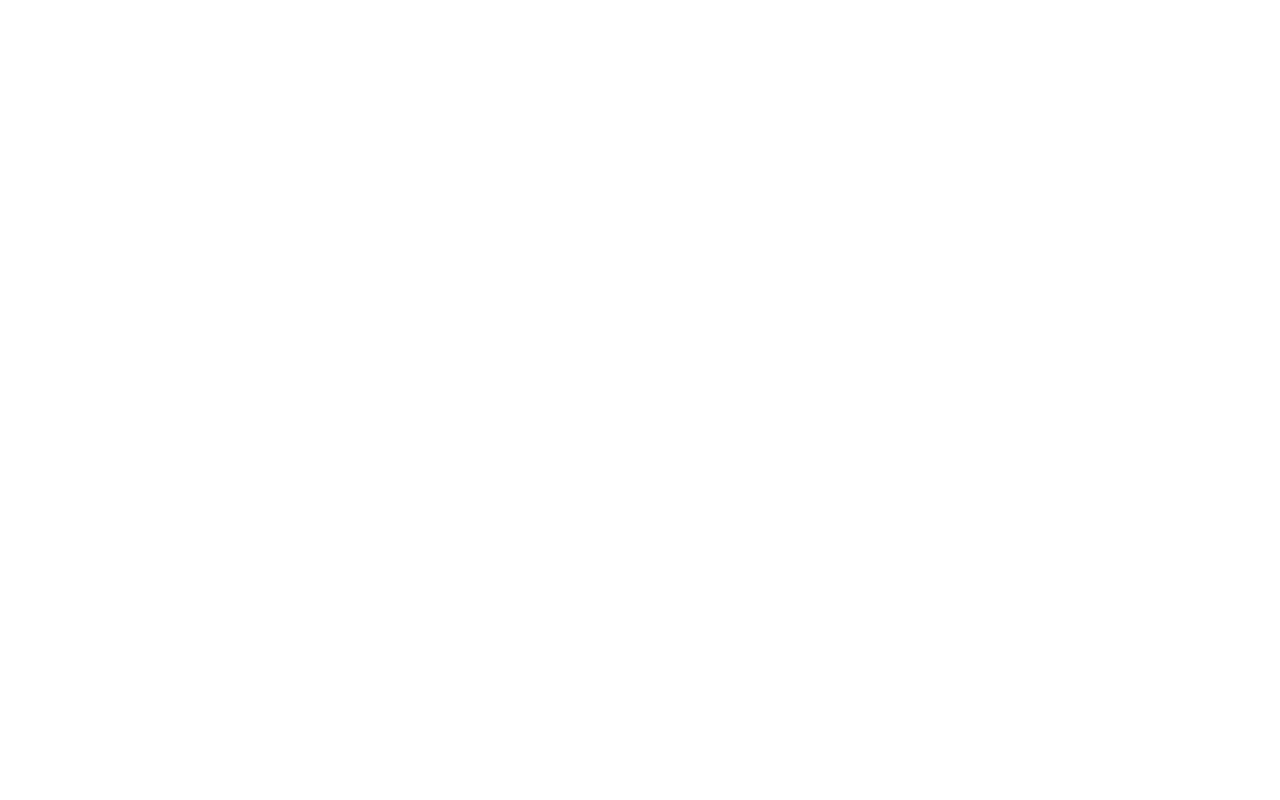
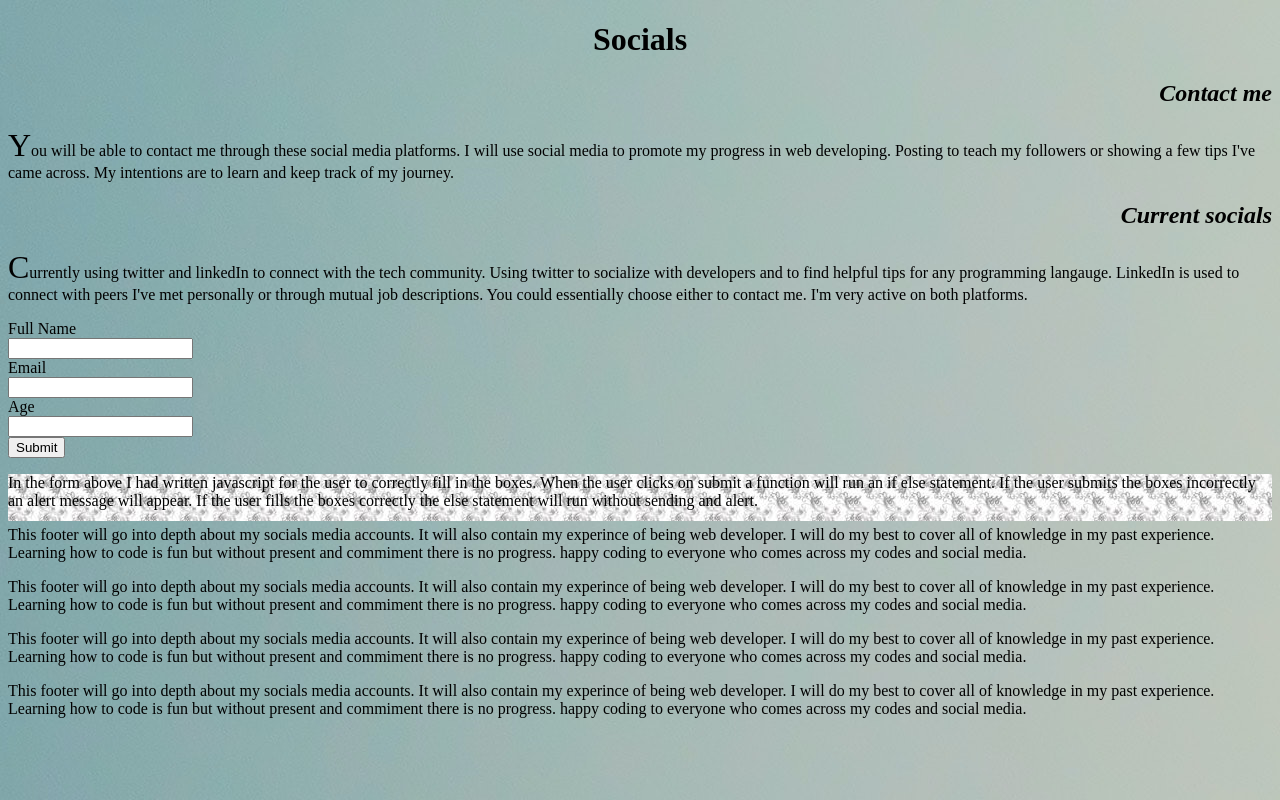
Before and after one commit to sebastianr415/sebastianr415.github.io, a plain HTML site: page hw5.html in a window 1280 px wide. Drawn offline with Linux system fonts and the light colour scheme.

Commit message:
added images and css

```diff
--- a/hw5.html
+++ b/hw5.html
@@ -6,7 +6,80 @@
     <meta name="viewport" content="width=device-width, initial-scale=1.0">
     <title>Document</title>
 </head>
-<body>
+<body style ="background-image:url('pexels-johannes-plenio-1103970.jpg'); background-color:#f0c0ea;">
+    <header>
+        <h1 style="text-align:center;">Socials</h1>
+    </header>
+    <section>
+        <article>
+        <h2 style="text-align:right; font-style:italic;">Contact me</h2>
+            <p>
+            <span style ="font-size:xx-large;">Y</span>ou will be able to contact me through these social media platforms.
+                I will use social media to promote my progress in web developing.
+                Posting to teach my followers or showing a few tips I've came across.
+                My intentions are to learn and keep track of my journey.
+            </p>
+        </article>
+        <article>
+            <h2 style = "font-style:italic; text-align: right;">Current socials</h2>
+            <p>
+            <span style ="font-size:xx-large;">C</span>urrently using twitter and linkedIn to connect with the tech community. Using twitter to socialize with developers and to find
+                helpful tips for any programming langauge. LinkedIn is used to connect with peers I've met personally or through mutual job descriptions.
+                You could essentially choose either to contact me. I'm very active on both platforms.
+            </p>
+        </article>
+    </section>
 
+        <script type = "text/javascript">
+    function validate(){
+    if ((document.contactform.fullname.value=="") || (document.contactform.webmail.value=="")){
+        alert("You must fill in all of the required fields!")
+        return false
+    }
+    else
+        return true
+}
+    </script>
+
+    <form name = "contactform" onsubmit ="validate()">
+        <label for="fullname"> Full Name<br>
+            <input type = "text" name = "fullname" id ="fullname"><br>
+        </label>
+        <label for="webmail">Email<br>
+            <input type = "email" name = "webmail" id ="webmail"><br>
+        </label>
+        <label for="age">Age<br>
+            <input type = "number" name = "age" id ="age"><br>
+        </label>
+        <input type="submit" name="submit" value="Submit">
+    </form>
+
+    <footer style="background-image: url(/wallpaper.jpeg); background-repeat: repeat-x;">
+        <p>
+            In the form above I had written javascript for the user to correctly fill in the boxes. When the user clicks on submit a function will run
+            an if else statement. If the user submits the boxes incorrectly an alert message will appear. If the user fills the boxes correctly the else statement will run
+            without sending and alert.
+        </p>
+        <p>
+            This footer will go into depth about my socials media accounts. It will also contain my experince of being web developer.
+            I will do my best to cover all of knowledge in my past experience. Learning how to code is fun but without present and commiment
+            there is no progress. happy coding to everyone who comes across my codes and social media.
+        </p>
+        <p>
+            This footer will go into depth about my socials media accounts. It will also contain my experince of being web developer.
+            I will do my best to cover all of knowledge in my past experience. Learning how to code is fun but without present and commiment
+            there is no progress. happy coding to everyone who comes across my codes and social media.
+        </p>
+        <p>
+            This footer will go into depth about my socials media accounts. It will also contain my experince of being web developer.
+            I will do my best to cover all of knowledge in my past experience. Learning how to code is fun but without present and commiment
+            there is no progress. happy coding to everyone who comes across my codes and social media.
+        </p>
+        <p>
+            This footer will go into depth about my socials media accounts. It will also contain my experince of being web developer.
+            I will do my best to cover all of knowledge in my past experience. Learning how to code is fun but without present and commiment
+            there is no progress. happy coding to everyone who comes across my codes and social media.
+        </p>
+    </footer>
 </body>
 </html>
```
Also changed, not shown: pexels-johannes-plenio-1103970.jpg (added), wallpaper.jpeg (added).
